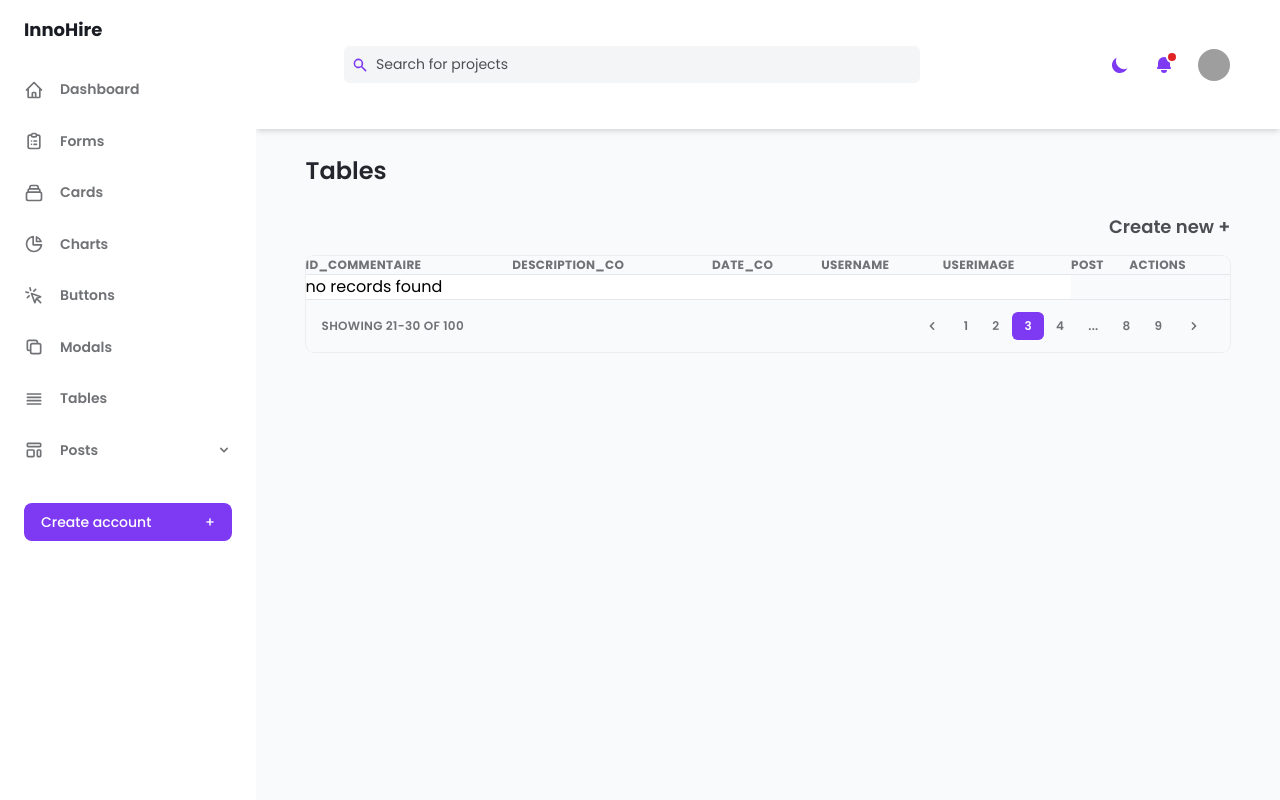
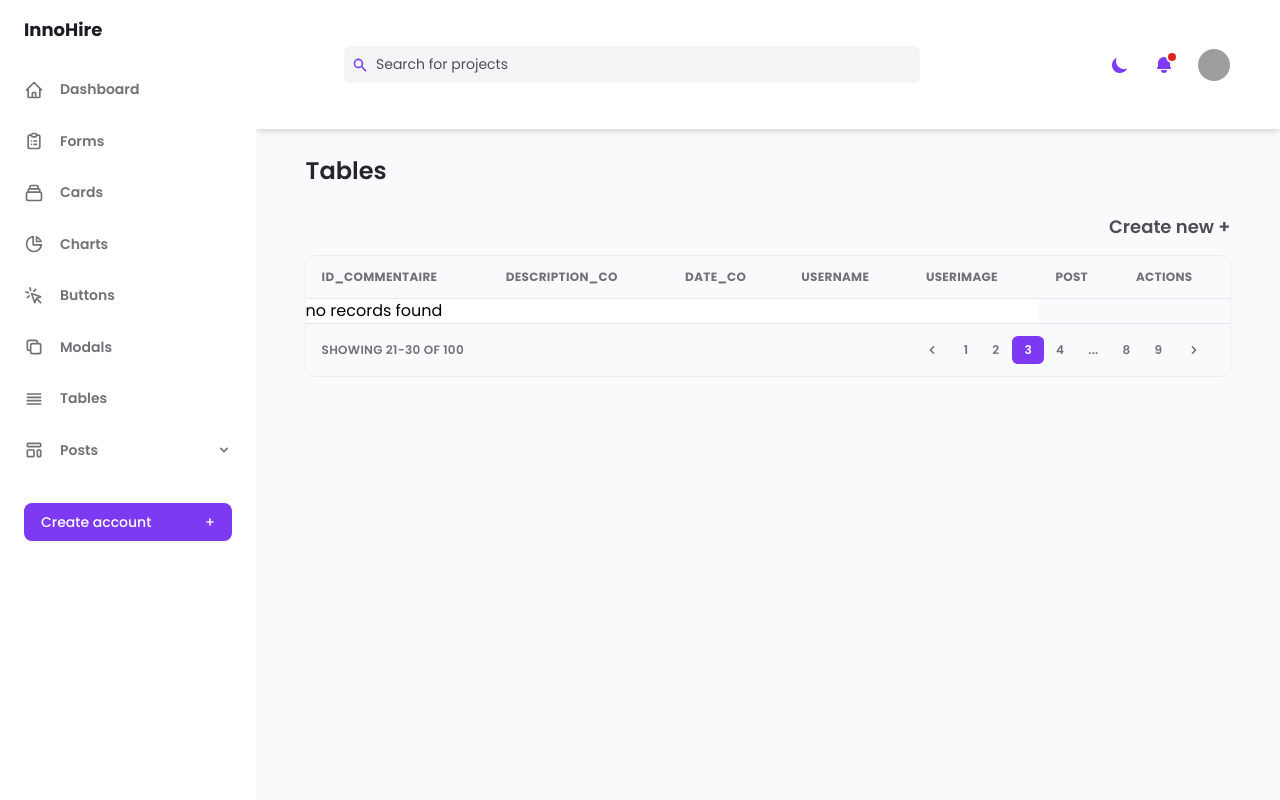
Before and after one commit to youssefsayari/InnoHire-symfony, a Symfony app: template templates/commentaire/index.html.twig in a window 1280 px wide. Run offline with Twig, Linux system fonts and the light colour scheme; the template is opened without the code that fills it, so the values that code supplies are empty; style sheets or scripts are compiled from the project's sources; some libraries are stand-ins or nearby versions; grey boxes are pictures that could not be loaded.

Commit message:
integration front commentaire

```diff
--- a/templates/commentaire/editFront.html.twig
+++ b/templates/commentaire/editFront.html.twig
@@ -77,7 +77,7 @@
             <div class="container py-5 px-lg-5">
                 <div class="wow fadeInUp" data-wow-delay="0.1s">
                     <p class="section-title text-secondary justify-content-center"><span></span>Posts<span></span></p>
-                    <h1 class="text-center mb-5">Modifier Commentaire</h1>
+                    <h1 class="text-center mb-5">Edit your Comment</h1>
                 </div>
                 <div class="row justify-content-center">
                     <div class="col-lg-7">
@@ -134,7 +134,7 @@
 
 
 
-<div class="col-12">
+<div class="col-12 d-none" >
     <div class="d-flex align-items-center">
         <label for="utilisateur" class="block text-sm mr-3">
             <span class="text-gray-700 dark:text-gray-400">User : </span>
--- a/templates/commentaire/index.html.twig
+++ b/templates/commentaire/index.html.twig
@@ -28,13 +28,13 @@
                       class="text-xs font-semibold tracking-wide text-left text-gray-500 uppercase border-b dark:border-gray-700 bg-gray-50 dark:text-gray-400 dark:bg-gray-800"
                     >
 
-                <th>Id_commentaire</th>
-                <th>Description_co</th>
-                <th>Date_co</th>
-                <th>Username</th>
-                <th>Userimage</th>
-                <th>Post</th>
-                <th>actions</th>
+                <th class="px-4 py-3">Id_commentaire</th>
+                <th class="px-4 py-3">Description_co</th>
+                <th class="px-4 py-3">Date_co</th>
+                <th class="px-4 py-3">Username</th>
+                <th class="px-4 py-3">Userimage</th>
+                <th class="px-4 py-3">Post</th>
+                <th class="px-4 py-3">actions</th>
             </tr>
         </thead>
         <tbody
@@ -42,7 +42,7 @@
                   >
         {% for commentaire in commentaires %}
              <tr class="text-gray-700 dark:text-gray-400">
-                      <td class="px-4 py-3">
+                      <td class="px-4 py-4">
                         <div class="flex items-center text-sm">
                           <!-- Avatar with inset shadow -->
 
@@ -52,14 +52,14 @@
                           </div>
                         </div>
                       </td>
-                <td class="px-4 py-3 text-sm">
+                <td class="px-4 py-4 text-sm">
                        {{  commentaire.descriptionCo }}
                       </td>
 
-               <td class="px-4 py-3 text-sm">
+               <td class="px-4 py-4 text-sm">
                         {{  commentaire.dateCo ? commentaire.dateCo|date('Y-m-d') : '' }}
                       </td>
-                 <td class="px-4 py-3">
+                 <td class="px-4 py-4">
                         <div class="flex items-center text-sm">
                           <!-- Avatar with inset shadow -->
 
@@ -69,18 +69,18 @@
                           </div>
                         </div>
                       </td>
-                      <td class="px-4 py-3">
+                      <td class="px-4 py-4">
 										<div
 											class="flex items-center text-sm">
 											<!-- Avatar with inset shadow -->
 											<div class="relative hidden w-8 h-8 mr-3 rounded-full md:block">
-												<img class="object-cover w-full h-full rounded-full" src="{{ asset('imagesOumayma/' ~ commentaire.getUtilisateur().getNom() ) }}" alt="" loading="lazy"/>
+												<img class="object-cover w-full h-full rounded-full" src="{{ asset('images/' ~ commentaire.getUtilisateur().getImage() ) }}" alt="" loading="lazy"/>
 												<div class="absolute inset-0 rounded-full shadow-inner" aria-hidden="true"></div>
 											</div>
 
 										</div>
 									</td>
-                  <td class="px-4 py-3">
+                  <td class="px-4 py-4">
                         <div class="flex items-center text-sm">
                           <!-- Avatar with inset shadow -->
 
@@ -90,7 +90,7 @@
                           </div>
                         </div>
                       </td>
-                <td class="px-4 py-3">
+                <td class="px-4 py-4">
                         <div class="flex items-center space-x-4 text-sm">
 
 
```
Also changed, not shown: src/Controller/CommentaireController.php (+10 -0 lines), src/Controller/PostController.php (+6 -1 lines), templates/post/front.html.twig (+46 -8 lines), templates/post/index.html.twig (+7 -7 lines), public/imagesOumayma/OIP (1).jpg (added), public/imagesOumayma/OIP.jpg (added), public/imagesOumayma/télécharger.jpg (added).
